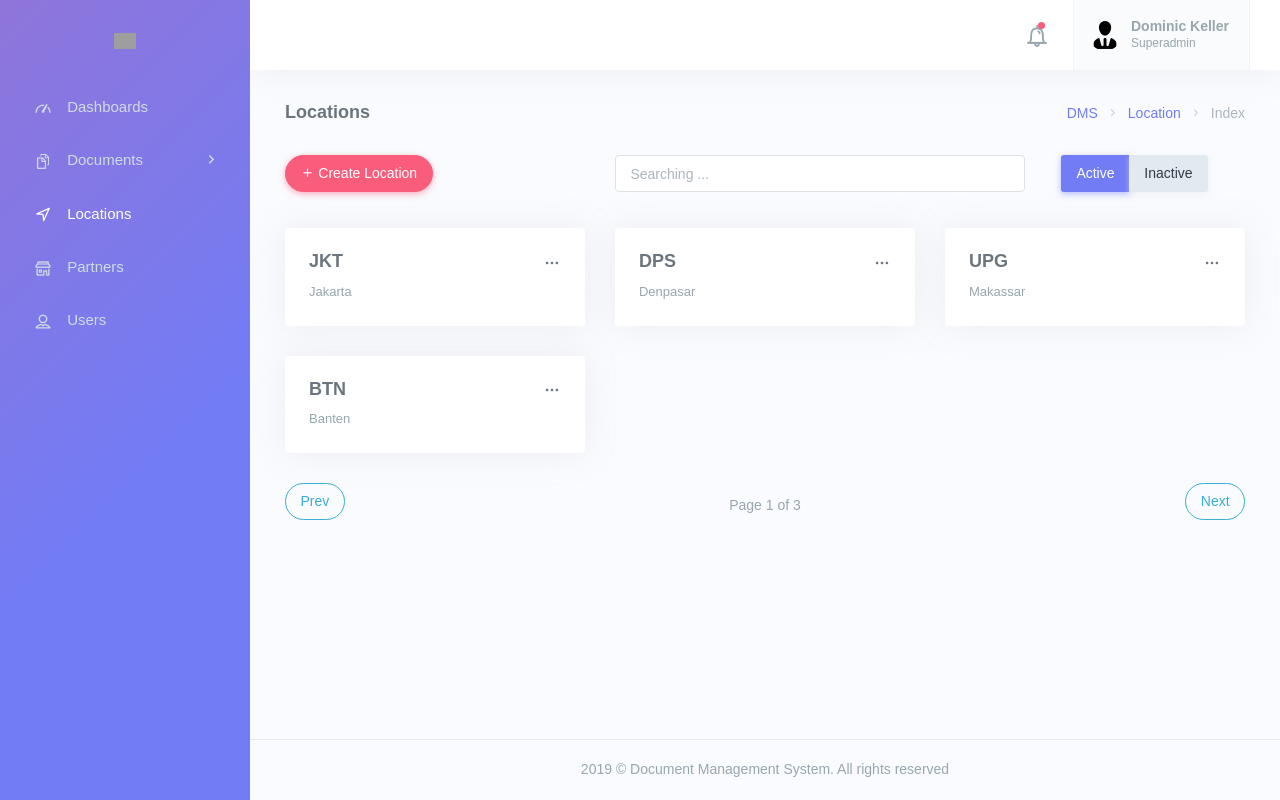
After one commit to simonnicholov/document_management, a Django app: page /backoffice/location/ in a window 1280 px wide. The commit adds this page. Run offline with Django 3.2, Linux system fonts and the light colour scheme; some libraries are stand-ins or nearby versions; some web fonts are replaced; grey boxes are pictures that could not be loaded.

Commit message:
added halaman location

```diff
--- /dev/null
+++ b/document_management/apps/locations/urls.py
@@ -0,0 +1,12 @@
+from django.urls import path
+from . import views
+
+app_name = 'locations'
+
+urlpatterns = [
+    path('', views.index, name="index"),
+    path('add/', views.add, name="add"),
+    path('<int:id>/edit/', views.edit, name="edit"),
+    path('<int:id>/delete/', views.delete, name="delete"),
+    path('<int:id>/details/', views.details, name="details"),
+]
--- /dev/null
+++ b/document_management/apps/locations/views.py
@@ -0,0 +1,36 @@
+from django.shortcuts import render
+
+
+def index(request):
+    context = {
+        'title': 'Location'
+    }
+    return render(request, 'locations/index.html', context)
+
+
+def add(request):
+    context = {
+        'title': 'Add Location'
+    }
+    return render(request, 'locations/add.html', context)
+
+
+def edit(request, id):
+    context = {
+        'title': 'Edit Location'
+    }
+    return render(request, 'locations/edit.html', context)
+
+
+def delete(request, id):
+    context = {
+        'title': 'Delete Location'
+    }
+    return render(request, 'locations/delete.html', context)
+
+
+def details(request, id):
+    context = {
+        'title': 'Details Location'
+    }
+    return render(request, 'locations/details.html', context)
--- a/document_management/apps/urls.py
+++ b/document_management/apps/urls.py
@@ -7,6 +7,7 @@ app_name = 'apps'
 urlpatterns = [
     # namespace urls
     path('', include('document_management.apps.users.urls', namespace="users")),
+    path('location/', include('document_management.apps.locations.urls', namespace="locations")),
 
     # specific urls
     path('dashboard/', views.dashboard, name="dashboard"),
--- a/templates/base.html
+++ b/templates/base.html
@@ -38,7 +38,7 @@
                     <ul class="metismenu side-nav">
 
                         <li class="side-nav-item">
-                            <a href="#" class="side-nav-link">
+                            <a href="{% url 'backoffice:dashboard' %}" class="side-nav-link">
                                 <i class="dripicons-meter"></i>
                                 <span> Dashboards </span>
                             </a>
@@ -61,7 +61,7 @@
                         </li>
 
                         <li class="side-nav-item">
-                            <a href="javascript: void(0);" class="side-nav-link">
+                            <a href="{% url 'backoffice:locations:index' %}" class="side-nav-link">
                                 <i class="dripicons-direction"></i>
                                 <span> Locations </span>
                             </a>
--- /dev/null
+++ b/templates/locations/index.html
@@ -0,0 +1,147 @@
+{% extends 'base.html' %}
+
+{% load static%}
+
+{% block content_page %}
+<!-- start - content -->
+<div class="container-fluid">
+
+    <div class="row">
+        <div class="col-12">
+            <div class="page-title-box">
+                <div class="page-title-right">
+                    <ol class="breadcrumb m-0">
+                        <li class="breadcrumb-item"><a href="javascript: void(0);">DMS</a></li>
+                        <li class="breadcrumb-item"><a href="javascript: void(0);">Location</a></li>
+                        <li class="breadcrumb-item active">Index</li>
+                    </ol>
+                </div>
+                <h4 class="page-title">Locations</h4>
+            </div>
+        </div>
+    </div>
+
+    <div class="row">
+        <div class="col-12">
+            <div class="row mb-2">
+                <div class="col-md-4">
+                    <a href="{% url 'backoffice:locations:add' %}">
+                        <button type="button" class="btn btn-danger btn-rounded mb-3"><i class="mdi mdi-plus"></i> Create Location</button>
+                    </a>
+                </div>
+                <div class="col-md-8">
+                    <div class="row">
+                        <div class="col-md-8">
+                            <div class="form-group mb-3">
+                                <input type="text" id="simpleinput" class="form-control" placeholder="Searching ...">
+                            </div>
+                        </div>
+                        <div class="col-md-4">
+                            <div class="text-xs-right">
+                                <div class="btn-group mb-3 ml-1">
+                                    <button type="button" class="btn btn-primary">Active</button>
+                                    <button type="button" class="btn btn-light">Inactive</button>
+                                </div>
+                            </div>
+                        </div>
+                    </div>
+                </div>
+            </div>
+
+            <div class="row">
+                <div class="col-md-4">
+                    <div class="card d-block">
+                        <div class="card-body">
+                            <div class="dropdown card-widgets">
+                                <a href="#" class="dropdown-toggle arrow-none" data-toggle="dropdown" aria-expanded="false">
+                                    <i class="dripicons-dots-3"></i>
+                                </a>
+                                <div class="dropdown-menu dropdown-menu-right">
+                                    <a href="{% url 'backoffice:locations:edit' 1 %}" class="dropdown-item"><i class="mdi mdi-pencil mr-1"></i>Edit</a>
+                                    <a href="{% url 'backoffice:locations:delete' 1 %}" class="dropdown-item"><i class="mdi mdi-delete mr-1"></i>Delete</a>
+                                </div>
+                            </div>
+                            <h4 class="mt-0">
+                                <a href="{% url 'backoffice:locations:details' 1 %}" class="text-title">JKT</a>
+                            </h4>
+                            <p class="text-muted font-13 mb-0">Jakarta</p>
+                        </div>
+                    </div>
+                </div>
+                <div class="col-md-4">
+                    <div class="card d-block">
+                        <div class="card-body">
+                            <div class="dropdown card-widgets">
+                                <a href="#" class="dropdown-toggle arrow-none" data-toggle="dropdown" aria-expanded="false">
+                                    <i class="dripicons-dots-3"></i>
+                                </a>
+                                <div class="dropdown-menu dropdown-menu-right">
+                                    <a href="{% url 'backoffice:locations:edit' 1 %}" class="dropdown-item"><i class="mdi mdi-pencil mr-1"></i>Edit</a>
+                                    <a href="{% url 'backoffice:locations:delete' 1 %}" class="dropdown-item"><i class="mdi mdi-delete mr-1"></i>Delete</a>
+                                </div>
+                            </div>
+                            <h4 class="mt-0">
+                                <a href="{% url 'backoffice:locations:details' 1 %}" class="text-title">DPS</a>
+                            </h4>
+                            <p class="text-muted font-13 mb-0">Denpasar</p>
+                        </div>
+                    </div>
+                </div>
+                <div class="col-md-4">
+                    <div class="card d-block">
+                        <div class="card-body">
+                            <div class="dropdown card-widgets">
+                                <a href="#" class="dropdown-toggle arrow-none" data-toggle="dropdown" aria-expanded="false">
+                                    <i class="dripicons-dots-3"></i>
+                                </a>
+                                <div class="dropdown-menu dropdown-menu-right">
+                                    <a href="{% url 'backoffice:locations:edit' 1 %}" class="dropdown-item"><i class="mdi mdi-pencil mr-1"></i>Edit</a>
+                                    <a href="{% url 'backoffice:locations:delete' 1 %}" class="dropdown-item"><i class="mdi mdi-delete mr-1"></i>Delete</a>
+                                </div>
+                            </div>
+                            <h4 class="mt-0">
+                                <a href="{% url 'backoffice:locations:details' 1 %}" class="text-title">UPG</a>
+                            </h4>
+                            <p class="text-muted font-13 mb-0">Makassar</p>
+                        </div>
+                    </div>
+                </div>
+                <div class="col-md-4">
+                    <div class="card d-block">
+                        <div class="card-body">
+                            <div class="dropdown card-widgets">
+                                <a href="#" class="dropdown-toggle arrow-none" data-toggle="dropdown" aria-expanded="false">
+                                    <i class="dripicons-dots-3"></i>
+                                </a>
+                                <div class="dropdown-menu dropdown-menu-right">
+                                    <a href="{% url 'backoffice:locations:edit' 1 %}" class="dropdown-item"><i class="mdi mdi-pencil mr-1"></i>Edit</a>
+                                    <a href="{% url 'backoffice:locations:delete' 1 %}" class="dropdown-item"><i class="mdi mdi-delete mr-1"></i>Delete</a>
+                                </div>
+                            </div>
+                            <h4 class="mt-0">
+                                <a href="{% url 'backoffice:locations:details' 1 %}" class="text-title">BTN</a>
+                            </h4>
+                            <p class="text-muted font-13 mb-0">Banten</p>
+                        </div>
+                    </div>
+                </div>
+            </div>
+
+            <div class="row justify-content-between">
+                <div class="col-md-3 text-left">
+                    <button type="button" class="btn btn-outline-info btn-rounded">Prev</button>
+                </div>
+                <div class="text-muted mt-2">
+                    Page 1 of 3
+                </div>
+                <div class="col-md-3 text-right">
+                    <button type="button" class="btn btn-outline-info btn-rounded">Next</button>
+                </div>
+            </div>
+
+        </div>
+    </div>
+
+</div>
+<!-- end - content -->
+{% endblock %}
```
Also changed, not shown: document_management/apps/locations/__init__.py (added), document_management/apps/locations/admin.py (added), document_management/apps/locations/forms.py (added), document_management/apps/locations/models.py (added), templates/locations/add.html (added), templates/locations/delete.html (added), templates/locations/details.html (added), templates/locations/edit.html (added).
